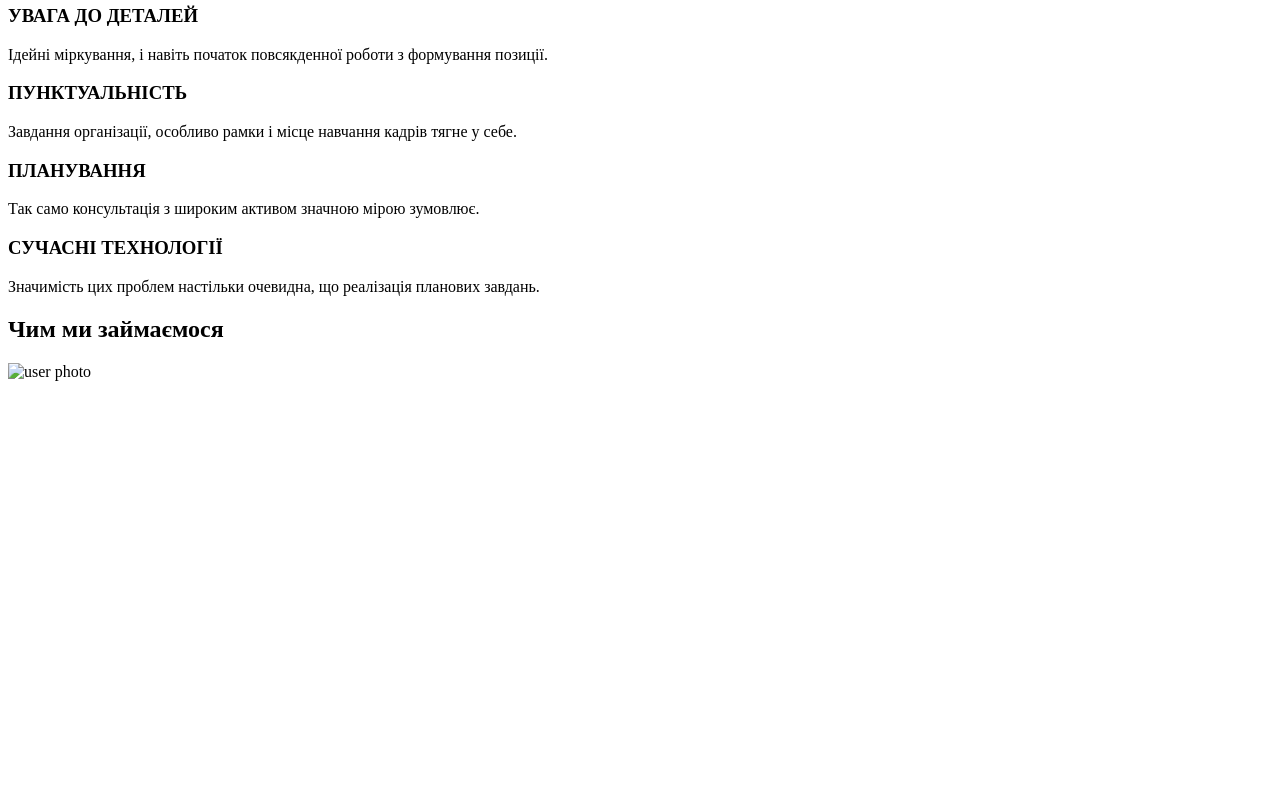
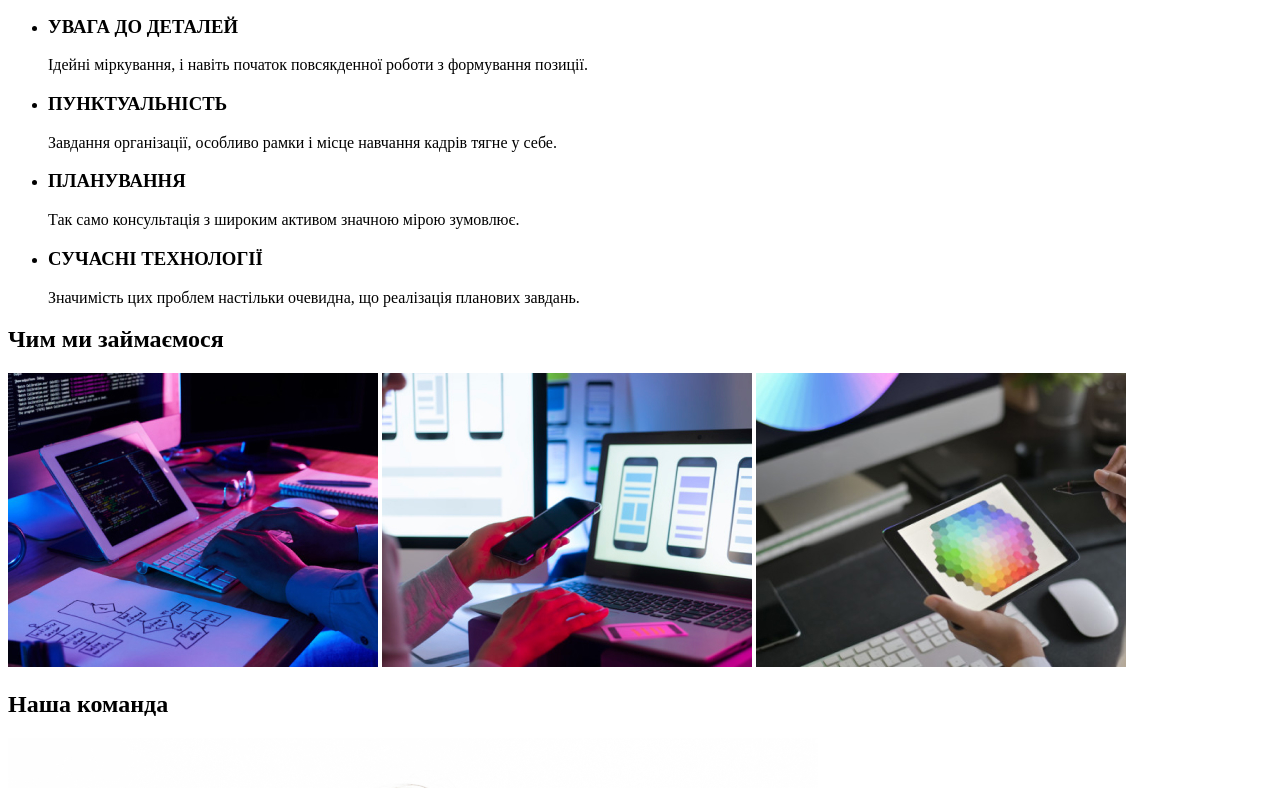
Before and after one commit to 1971andrey1971/hw-lesson-1, a plain HTML site: page index.html in a window 1280 px wide. Shown: the part 223-1011 px from the top of the page. Before the commit the page ends 800 px from the top, so only its background shows below. Drawn offline with Linux system fonts and the light colour scheme.

Commit message:
фото

```diff
--- a/index.html
+++ b/index.html
@@ -24,7 +24,6 @@
               <li class="nav-item">
                 <a class="nav-link" href="#">Контакты</a>
               </li>
-            </ul>
 
               <li class="nav-item">
                 <a class="nav-link disabled" href="#">info@devstudio.com</a>
@@ -32,37 +31,74 @@
               <li>
                 <a class="nav-link" href="#">+38 096 111 11 11</a>
               </li>
+            </ul>
           </div>
         </div>
       </nav>
     </header>
-    <div class="main">
-
+    <main>
+        <section>
             <h1>Ефективні рішення для вашого бізнесу</h1>
-      <h3>УВАГА ДО ДЕТАЛЕЙ</h3>
+            <button type="button">Замовити послугу</button>
+        </section>
+        <section>
+          <div>
+            <ul>
+              <li>
+                <h3>
+                  УВАГА ДО ДЕТАЛЕЙ
+                </h3>
                 <p>
-        Ідейні міркування, і навіть початок повсякденної роботи з формування
-        позиції.
+                  Ідейні міркування, і навіть початок повсякденної роботи з формування позиції.
                 </p>
-      <h3>ПУНКТУАЛЬНІСТЬ</h3>
+              </li>
+                <li>
+                  <h3>
+                  ПУНКТУАЛЬНІСТЬ
+                  </h3>
                   <p>
-        Завдання організації, особливо рамки і місце навчання кадрів тягне у
-        себе.
+                  Завдання організації, особливо рамки і місце навчання кадрів тягне у себе.
                   </p>
-      <h3>ПЛАНУВАННЯ</h3>
-      <p>Так само консультація з широким активом значною мірою зумовлює.</p>
-      <h3>СУЧАСНІ ТЕХНОЛОГІЇ</h3>
+                </li>
+                <li>
+                  <h3>
+                  ПЛАНУВАННЯ
+                  </h3>
                   <p>
-        Значимість цих проблем настільки очевидна, що реалізація планових
-        завдань.
+                Так само консультація з широким активом значною мірою зумовлює.
                   </p>
+                </li>
+                <li>
+                  <h3>
+                  СУЧАСНІ ТЕХНОЛОГІЇ
+                  </h3>
+                  <p>
+                Значимість цих проблем настільки очевидна, що реалізація планових завдань.
+                  </p>
+                </li>
+            </ul>
             <h2>
               Чим ми займаємося
             </h2>
+          </div>
+        </section>
       <div>
-        <img src="img/images.jpg" alt="user photo" class="photo">
+        <img src="./img/img.jpg" alt="img">
+        <img src="./img/img (2).jpg" alt="img">
+        <img src="./img/img (3).jpg" alt="img">
+      </div>
+      <section>
+        <h2>
+          Наша команда
+        </h2>
+        <div>
+          <img src="./img/img.игорь.jpg" alt="игорь">
+          <img src="./img/img.ольга.jpg" alt="ольга">
+          <img src="./img/img.коля.jpg" alt="коля">
+          <img src="./img/img.миша.jpg" alt="миша">
+        </div>
 
-      </div>
+      </section>
 
 
 
@@ -72,6 +108,8 @@
 
 
     </div>
+    </main>
+
 
 
     <footer></footer>
```
Also changed, not shown: img/img (2).jpg (added), img/img (3).jpg (added), img/img.jpg (added), img/img.игорь.jpg (added), img/img.коля.jpg (added), img/img.миша.jpg (added), img/img.ольга.jpg (added). Lines whose indentation alone changed are shown as unchanged.
